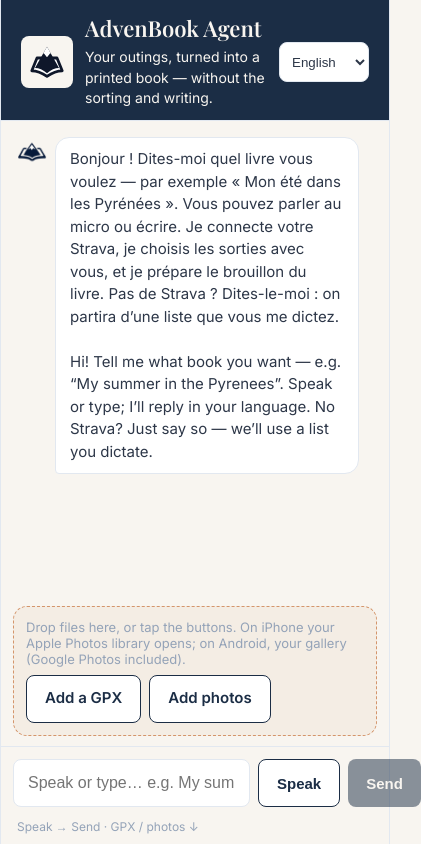
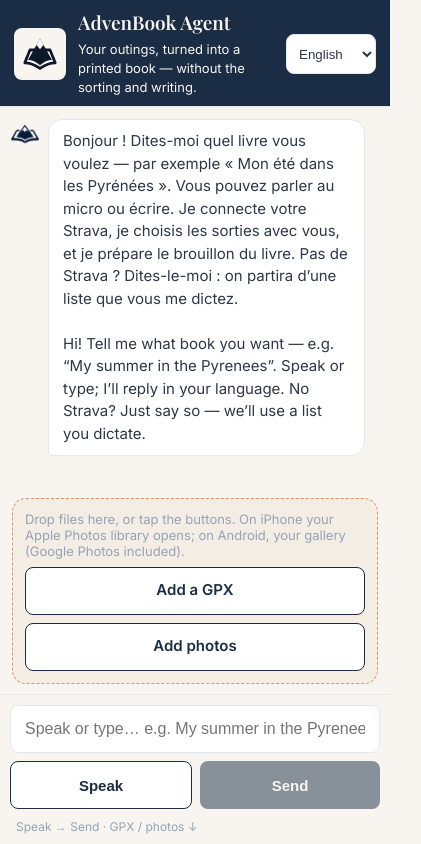
Before and after one commit to BenSeme/advenbook-agent, a Next.js app: page / in a window 390 px wide. Shown: the whole page, 421 px wide, since content can reach past the window. Built offline with nearby package versions, Linux system fonts and the light colour scheme; a web font is replaced by a local one.

Commit message:
Mobile layout and top-50 volume choice instead of blocking error

```diff
--- a/app/globals.css
+++ b/app/globals.css
@@ -85,6 +85,24 @@ form.composer input {
   border: 1px solid var(--brand-line); border-radius: 8px; background: var(--brand-card); color: var(--brand-ink);
 }
 .hint { padding: 0 16px 10px; font-size: 12px; color: var(--brand-muted); background: var(--brand-bg); }
+.volume-note { margin: 10px 0 0; padding: 10px 12px; font-size: 14px; line-height: 1.5; background: var(--brand-paper); border: 1px solid var(--brand-accent); border-radius: 12px; color: var(--brand-ink); }
+@media (max-width: 640px) {
+  .shell { border-left: 0; border-right: 0; }
+  header { padding: 12px 14px 10px; flex-wrap: wrap; }
+  header h1 { font-size: 19px; }
+  header p { font-size: 13px; }
+  main { padding: 12px 10px; }
+  .msg { max-width: 96%; font-size: 15px; }
+  .card { padding: 12px; border-radius: 12px; }
+  .row { flex-direction: column; }
+  .row .btn, .row label.btn { width: 100%; text-align: center; }
+  form.composer { flex-wrap: wrap; padding: 10px; }
+  form.composer input { flex: 1 1 100%; order: -1; }
+  form.composer .btn { flex: 1; }
+  .files-panel { margin: 0 8px 8px; padding: 10px; }
+  .photo-grid { grid-template-columns: repeat(2, 1fr); }
+  .check { padding: 10px 0; }
+}
 .files-panel { margin: 0 12px 10px; padding: 12px; border: 1.5px dashed var(--brand-accent); border-radius: 14px; background: var(--brand-paper); }
 .shell.dragging .files-panel { background: var(--brand-highlight-bg); border-color: var(--brand-deep); }
 .photo-grid { display: grid; grid-template-columns: repeat(auto-fill, minmax(140px, 1fr)); gap: 10px; margin-top: 10px; }
--- a/app/layout.tsx
+++ b/app/layout.tsx
@@ -1,4 +1,10 @@
-import type { Metadata } from "next";
+import type { Metadata, Viewport } from "next";
+
+export const viewport: Viewport = {
+  width: "device-width",
+  initialScale: 1,
+  viewportFit: "cover",
+};
 import { Inter, Playfair_Display } from "next/font/google";
 import "./globals.css";
 
--- a/app/page.tsx
+++ b/app/page.tsx
@@ -595,12 +595,36 @@ export default function Home() {
     .find((e): e is Extract<UiEvent, { kind: "activities" }> => e.kind === "activities");
   latestActivitiesRef.current = Boolean(latestActivities);
 
-  function confirmSelection(skipInterview: boolean) {
+  /** AdvenBook binds one volume to 50 outings; beyond that we keep the
+   *  50 strongest (race, photos, scenic route) instead of blocking. */
+  function pickTop50(chosen: Activity[]): Activity[] {
+    const scored = chosen.map((a) => ({
+      a,
+      score:
+        activityBadges(a).length * 10 +
+        (a.photos ?? 0) +
+        (a.is_race ? 25 : 0) +
+        Math.min(20, (a.elevation_gain_m ?? 0) / 500),
+    }));
+    const keep = new Set(
+      [...scored]
+        .sort((x, y) => y.score - x.score)
+        .slice(0, 50)
+        .map((s) => s.a.strava_activity_id),
+    );
+    return chosen.filter((a) => keep.has(a.strava_activity_id));
+  }
+
+  function confirmSelection(skipInterview: boolean, useTop50 = false) {
     if (!latestActivities) return;
-    const chosen = latestActivities.activities.filter(
+    let chosen = latestActivities.activities.filter(
       (a) => selected[a.strava_activity_id],
     );
-    if (chosen.length === 0 || chosen.length > 50) return;
+    if (chosen.length === 0) return;
+    if (chosen.length > 50) {
+      if (!useTop50) return;
+      chosen = pickTop50(chosen);
+    }
     // Locked from here: the server will refuse any outing outside this list.
     setConfirmedIds(chosen.map((a) => a.strava_activity_id));
     const list = chosen
@@ -792,9 +816,22 @@ export default function Home() {
                       </label>
                     ))}
                     {chosenCount > 50 && (
-                      <p style={{ margin: "8px 0 0", fontSize: 13, color: "var(--brand-error)" }}>
-                        {chosenCount} / 50 max — AdvenBook accepte au maximum 50 sorties par livre. Décochez-en {chosenCount - 50}.
-                      </p>
+                      <div className="volume-note">
+                        {lang === "en"
+                          ? `You picked ${chosenCount} outings — one volume holds 50. I can keep the 50 strongest (races, most photos, scenic routes), or untick some yourself in the list.`
+                          : `Vous avez coché ${chosenCount} sorties — un volume en contient 50. Je peux garder les 50 plus marquantes (courses, plus de photos, beaux tracés), ou décochez-en vous-même dans la liste.`}
+                        <div className="row">
+                          <button
+                            className="btn cta"
+                            disabled={busy}
+                            onClick={() => confirmSelection(false, true)}
+                          >
+                            {lang === "en"
+                              ? "Keep the 50 strongest and continue"
+                              : "Garder les 50 plus marquantes et continuer"}
+                          </button>
+                        </div>
+                      </div>
                     )}
                     <div className="row">
                       <button
```
